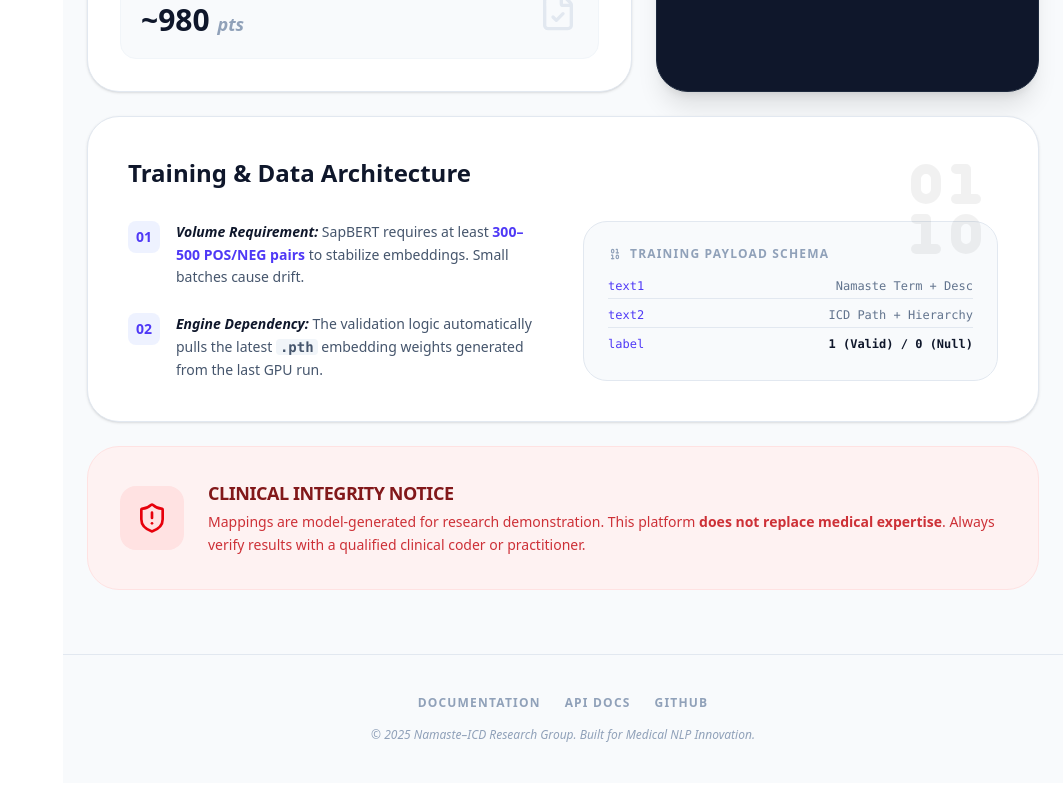
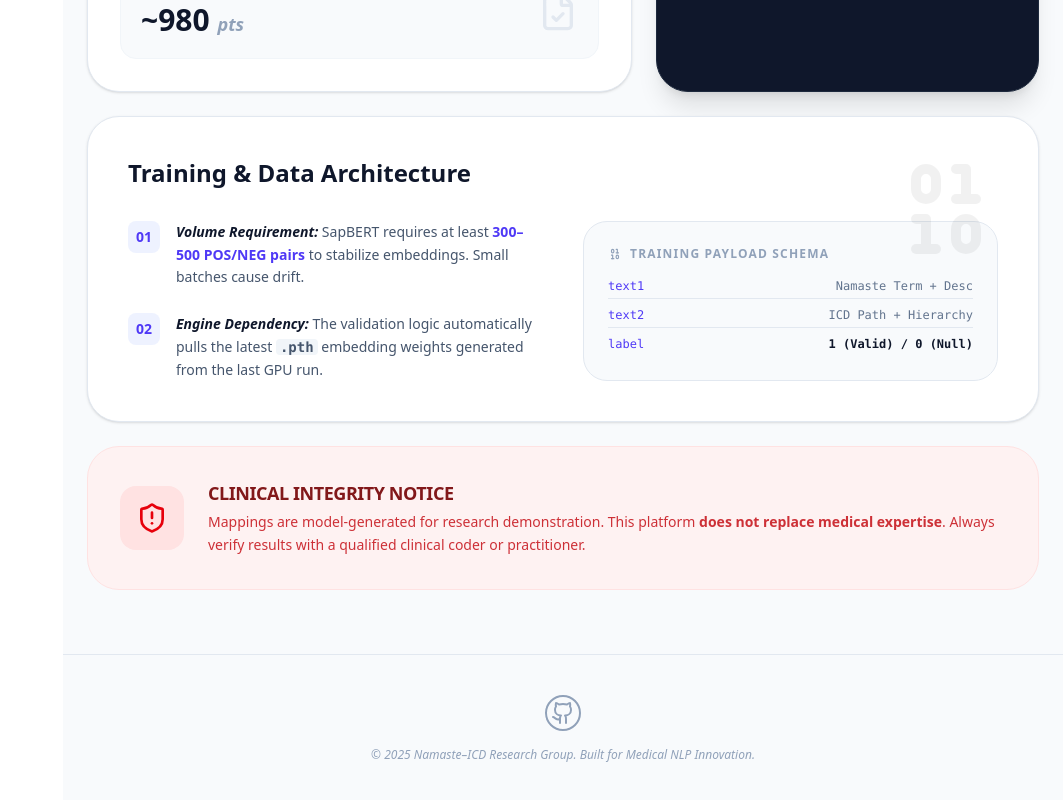
Before and after one commit to sudip57/namaste-icd-mapping-dashboard, a React (Vite) app: page / in a window 1280 px wide. Shown: the part 1122-1922 px from the top of the page, without its empty margins (217-1280 px from the left). Built offline with nearby package versions, Linux system fonts and the light colour scheme.

Commit message:
fix github link

```diff
--- a/src/pages/MappingDashboard.jsx
+++ b/src/pages/MappingDashboard.jsx
@@ -7,6 +7,7 @@ import {
   ShieldAlert,
   Binary,
   Info,
+  Github,
   ArrowUpRight,
   FileCheck
 } from "lucide-react";
@@ -90,7 +91,7 @@ const Map = () => {
                 {[
                   { icon: "🔍", title: "Fuzzy Engine", desc: "Diacritic normalization" },
                   { icon: "🤖", title: "LLM Validate", desc: "Gemini-driven audit" },
-                  { icon: "🧬", title: "SapBERT", desc: "Contrastive learning" },
+                  { icon: "🧬", title: "SapBERT", desc: "Semantic Similarity" },
                   { icon: "📊", title: "Explorer UI", desc: "Human-in-the-loop" }
                 ].map((step, i) => (
                   <li key={i} className="flex items-start gap-3 group cursor-default">
@@ -170,9 +171,7 @@ const Map = () => {
 
       <footer className="w-full border-t border-slate-200 py-10 text-center flex flex-col items-center gap-4">
         <div className="flex gap-6 text-slate-400">
-           <a href="#" className="hover:text-indigo-600 transition-colors text-xs font-bold uppercase tracking-widest">Documentation</a>
-           <a href="#" className="hover:text-indigo-600 transition-colors text-xs font-bold uppercase tracking-widest">API Docs</a>
-           <a href="#" className="hover:text-indigo-600 transition-colors text-xs font-bold uppercase tracking-widest">GitHub</a>
+           <a href="https://github.com/sudip57/namaste-icd-mapping-dashboard" className="hover:text-black rounded-full border-2 p-1 transition-colors text-xs font-bold uppercase tracking-widest">  <Github/></a>
         </div>
         <p className="text-slate-400 text-xs font-medium italic">
           © {new Date().getFullYear()} Namaste–ICD Research Group. Built for Medical NLP Innovation.
```
